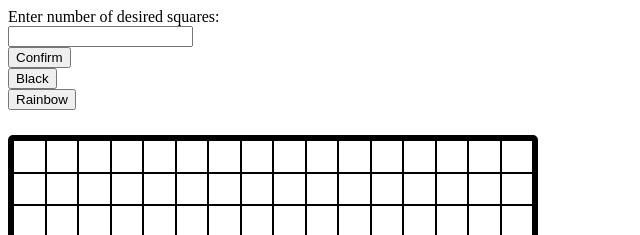
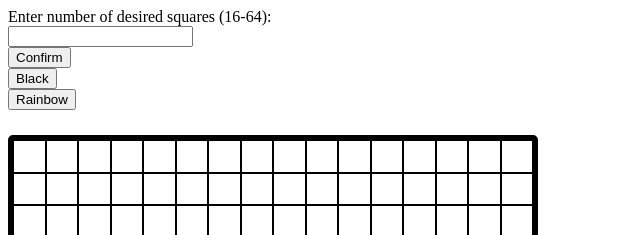
Before and after one commit to Notko/Etch-A-Sketch, a plain HTML site: page index.html in a window 1280 px wide. Shown: the top 235 px of the page, 0-640 px from the left. Drawn offline with Linux system fonts and the light colour scheme.

Commit message:
Update index.html

```diff
--- a/index.html
+++ b/index.html
@@ -9,7 +9,7 @@
 </head>
 <body>
     <div class="userInput">
-        <label for="quantity">Enter number of desired squares:</label>
+        <label for="quantity">Enter number of desired squares (16-64):</label>
         <input type="number" id="quantity">
         <button id="submit">Confirm</button>
 
```
